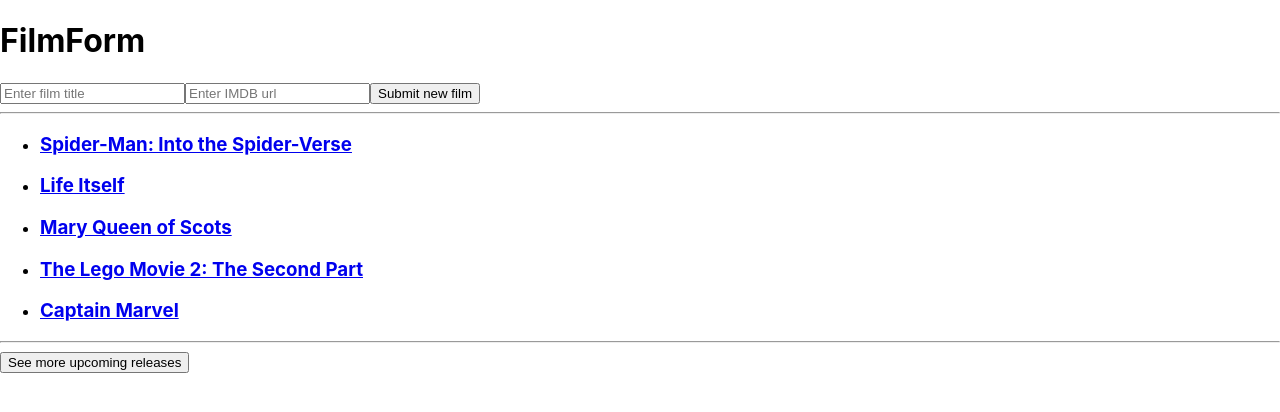
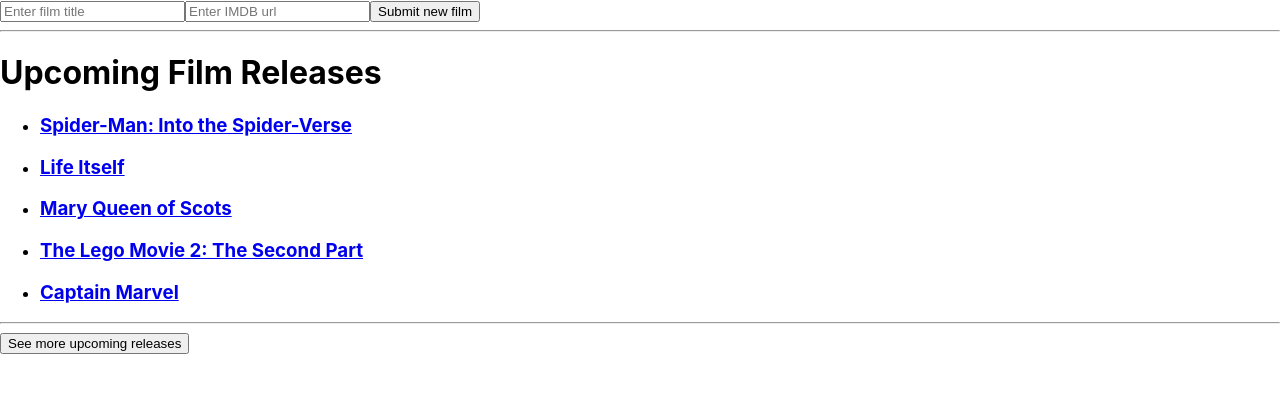
Before and after one commit to DannyW9/React-multiple-components-IMDB, a React (Create React App) app: page / in a window 1280 px wide. Shown: the top 412 px of the page. Built offline with nearby package versions, Linux system fonts and the light colour scheme.

Commit message:
Adds comments regarding Open/Close and fixes the list

```diff
--- a/src/components/Film.js
+++ b/src/components/Film.js
@@ -3,9 +3,7 @@
 const Film = (props) => {
   return (
     <div>
-      <ul>
-        <li><a href={props.url} target="_blank"><h3>{props.name}</h3></a></li>
-      </ul>
+      <li><a href={props.url} target="_blank"><h3>{props.name}</h3></a></li>
     </div>
   );
 }
--- a/src/components/FilmForm.js
+++ b/src/components/FilmForm.js
@@ -32,14 +32,11 @@
 
   render(){
     return(
-      <div>
-        <h1>FilmForm</h1>
         <form onSubmit={this.handleSubmit}>
           <input type="text" placeholder="Enter film title" value={this.state.name} onChange={this.handleNameChange} />
           <input type="text" placeholder="Enter IMDB url" value={this.state.url} onChange={this.handleUrlChange} />
           <input type="submit" value="Submit new film" />
         </form>
-      </div>
 
     );
   }
--- a/src/components/FilmList.js
+++ b/src/components/FilmList.js
@@ -5,11 +5,15 @@
 
   const filmNodes = props.data.map((film) => {
     return ( <Film key={film.id} name={film.name} url={film.url} /> )
+    // Probably better to just pass in the full film --- movie={movie}
+    // Won't break and require modification if properties are added to the films at a later date
   })
 
   return (
     <div>
-      {filmNodes}
+      <ul>
+        {filmNodes}
+      </ul>
     </div>
   );
 }
--- a/src/containers/FilmBox.js
+++ b/src/containers/FilmBox.js
@@ -50,6 +50,7 @@
       <div>
         <FilmForm onFilmSubmit={this.handleFilmSubmit} />
         <hr/>
+        <h1> Upcoming Film Releases </h1>
         <FilmList data={this.state.data}/>
         <hr/>
         <MoreReleasesButton />
```
